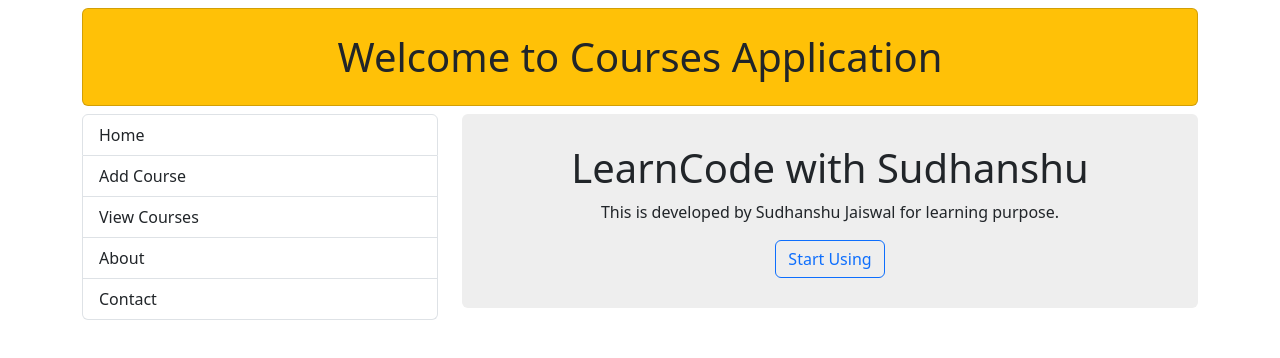
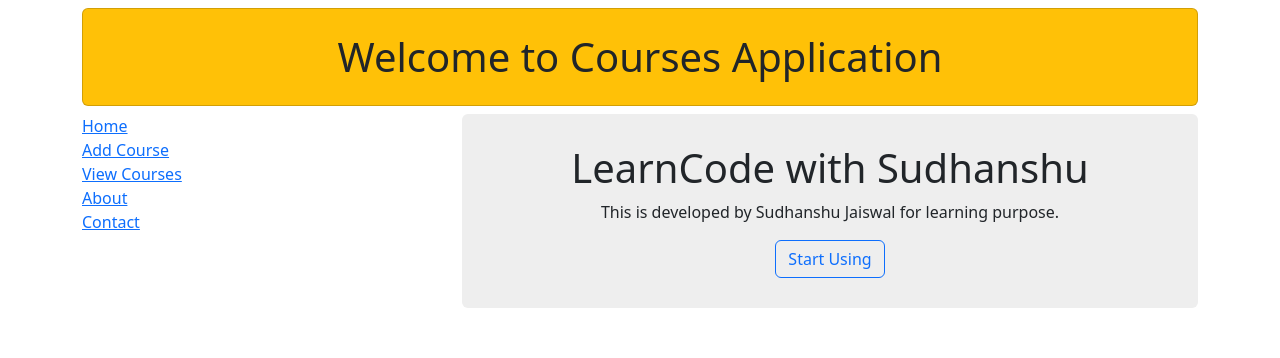
Before and after one commit to SUD77/course-app-frontend, a React (Create React App) app: page / in a window 1280 px wide. Shown: the top 358 px of the page. Built offline with nearby package versions, Linux system fonts and the light colour scheme; the HTML template or start-up script is replaced by a standard one.

Commit message:
changed menu to make single page application

```diff
--- a/src/components/Menus.js
+++ b/src/components/Menus.js
@@ -1,25 +1,42 @@
 import React from "react";
+import { Link } from "react-router-dom";
 import { ListGroup, ListGroupItem } from "reactstrap";
 
 function Menus() {
   return (
     <div>
       <ListGroup>
-        <ListGroupItem tag="a" href="#1">
+        {/* <ListGroupItem tag="a" href="/" action>
           Home
         </ListGroupItem>
-        <ListGroupItem tag="a" href="#1">
+        <ListGroupItem tag="a" href="/add-course" action>
           Add Course
         </ListGroupItem>
-        <ListGroupItem tag="a" href="#1">
+        <ListGroupItem tag="a" href="/view-courses" action>
           View Courses
         </ListGroupItem>
-        <ListGroupItem tag="a" href="#1">
+        <ListGroupItem tag="a" href="#1" action>
           About
         </ListGroupItem>
-        <ListGroupItem tag="a" href="#1">
+        <ListGroupItem tag="a" href="#1" action>
           Contact
-        </ListGroupItem>
+        </ListGroupItem> */}
+
+        <Link tag="a" to="/" action>
+          Home
+        </Link>
+        <Link tag="a" to="/add-course" action>
+          Add Course
+        </Link>
+        <Link tag="a" to="/view-courses" action>
+          View Courses
+        </Link>
+        <Link tag="a" to="#1" action>
+          About
+        </Link>
+        <Link tag="a" to="#1" action>
+          Contact
+        </Link>
       </ListGroup>
     </div>
   );
```
